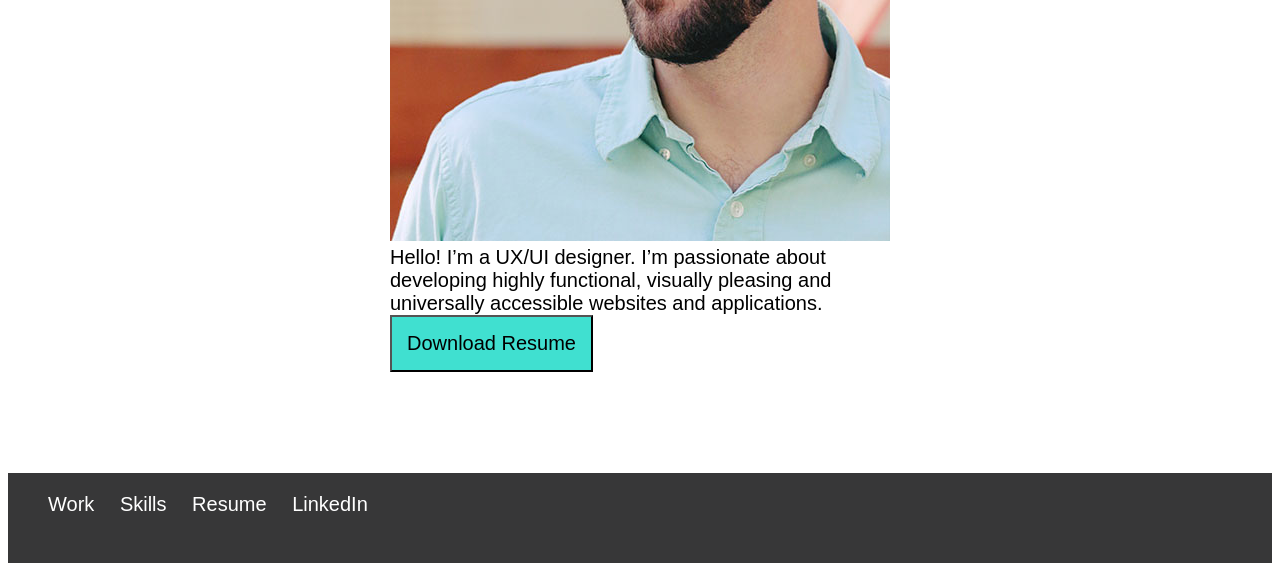
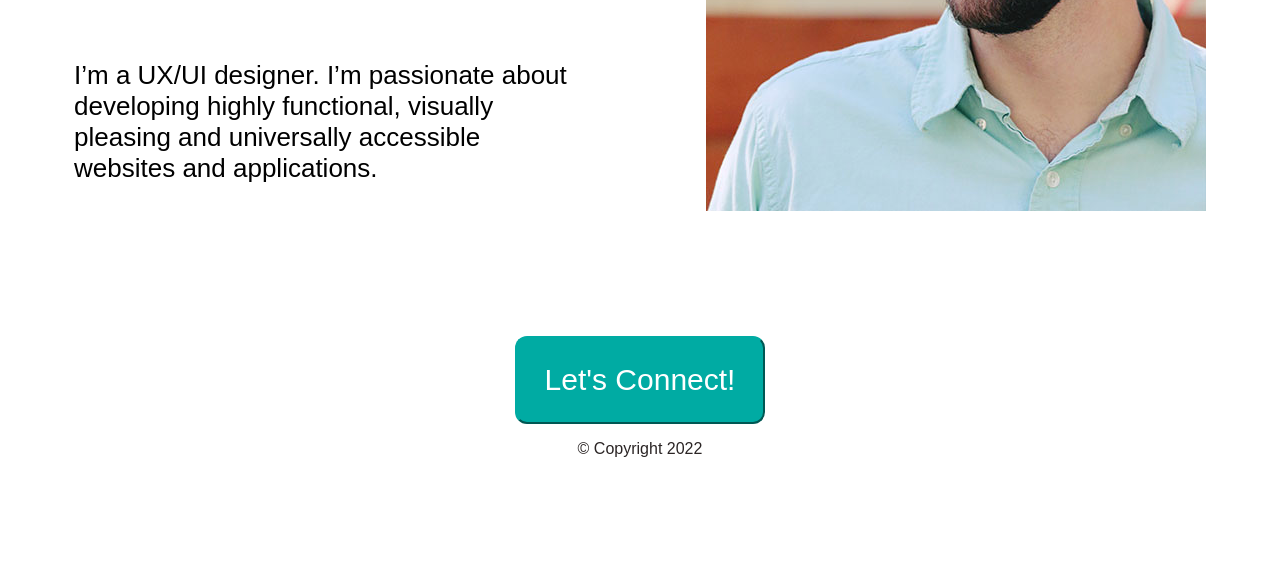
Before and after one commit to ryancfitz/UX_UI_HW_17, a plain HTML site: page index.html in a window 1280 px wide. Shown: the part 628-1199 px from the top of the page. After the commit the page ends 1086 px from the top, so only its background shows below. Drawn offline with Linux system fonts and the light colour scheme.

Commit message:
Ryan's Portfolio 013122

```diff
--- a/css/style.css
+++ b/css/style.css
@@ -1,12 +1,6 @@
 .inline-block {
     display: inline-block;
     vertical-align: top;
-}
-
-.logo {
-    width: 23%;
-    padding: 1%;
-    text-align: center;
 }
 
 nav {
@@ -18,38 +12,71 @@ ul {
     width: 50%;
     margin-right: auto;
     word-spacing: 20px;
-    font-family: Arial, Helvetica, sans-serif;
-    font-size: 20px;
+    font-family: Karla, Arial, sans-serif;
+    font-size: 28px;
 }
 
 .heroImg {
-    height: 800px;
-    padding: 25px;
+    height: 1200px;
 }
 
-.content {
+.row {
+    display: flex;
+  }
+
+.column {
     width: 500px;
-    margin: 0 auto;
-    font-family: Arial, Helvetica, sans-serif;
-    font-size: 20px;
+    display: flex;
+    flex-direction: column;
+    margin: auto;
+    font-family: Karla, Arial, sans-serif;
+    font-size: 26px;
+  }
+
+.h1 {
+    font-size: 45px;
+    color: gray;
+    height: 0px;
+}
+
+.name {
+    font-size: 85px;
+    font-family: architects daughter;
+    height: 200px;
+}
+
+footer {
+    margin: auto;
+    width: 50%;
+    padding-top: 125px;
+    text-align: center;
+    color: rgb(43, 37, 37);
+    height: 50px;
 }
 
 button {
-    font-family: Arial, Helvetica, sans-serif;
-    font-size: 20px;
-    background-color: turquoise;
-    padding: 15px;
+    border-radius: 12px;
+    border-color: #00ABA3;
+    background-color: #00ABA3;
+    margin: 0 auto;
+    font-family: Karla, Arial, sans-serif;
+    font-size: 30px;
+    color: white;
+    padding: 25px;
+    width: 250px;
 }
 
-footer {
-    background-color: #373738;
-
+button:hover {
+    background-color: tomato;
+    box-shadow: 0 12px 16px 0 rgba(0,0,0,0.24);
 }
 
-.footer {
-    display: inline-block;
-    vertical-align: top;
+a {
     color: white;
-    height: 50px;
-    word-spacing: 20px;
+    text-decoration: none;
 }
+
+p {
+    font-family: Karla, Arial, sans-serif;
+    font-size: 16px;
+}
--- a/index.html
+++ b/index.html
@@ -18,20 +18,21 @@
                 </ul>
             </nav>
         </header>
-        <section class="heroImg">
-            <div class="content">
+        <section class="row">
+            <div class="column">
+                <h1 class="h1">HELLO!</h1>
+                <h2 class="name">I'm Ryan Fitzpatrick</h2>
+                <p1>I’m a UX/UI designer. I’m passionate about developing highly functional, visually pleasing and universally accessible websites and applications.</p1>
+            </div>
+            <div class="column">
                 <img src="images/ryan.jpg">
-                <p1>Hello!</p1>
-                <p2>I’m a UX/UI designer. I’m passionate about developing highly functional, visually pleasing and universally accessible websites and applications.</p2>
-                <button>Download Resume</button>
             </div>
         </section>
         <footer>
-            <ul class="footer">
-                <li class="inline-block">Work</li>
-                <li class="inline-block">Skills</li>
-                <li class="inline-block">Resume</li>
-                <li class="inline-block">LinkedIn</li>
+            <button>
+                <a href="mailto:ryancfitz@gmail.com">Let's Connect!</a>
+            </button>
+            <p><span>&copy;</span>&nbsp;Copyright 2022</p>
             </ul>
         </footer>
     </body>
```
